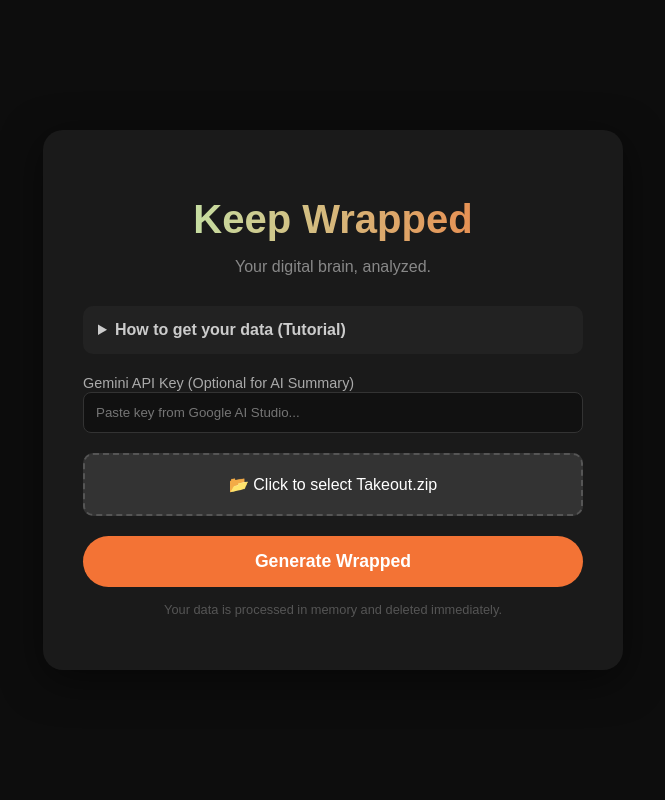
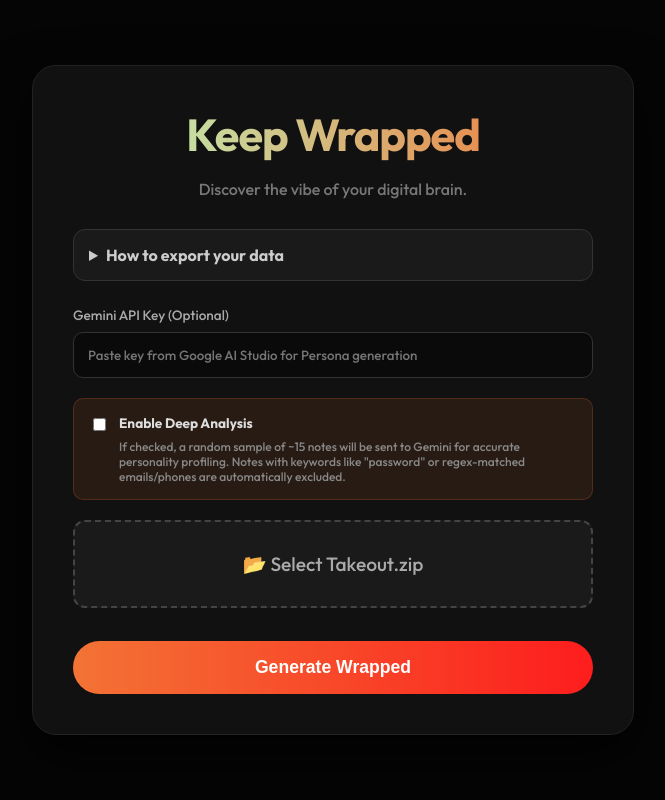
Before and after one commit to UnbuiltAlmond8/GoogleKeepWrapped, a Flask app: page / in a window 1280 px wide. Shown: the whole page, without its empty margins (307-972 px from the left). Run offline with Flask 3, Linux system fonts and the light colour scheme.

Commit message:
Revamp styling and update content in index.html

```diff
--- a/templates/index.html
+++ b/templates/index.html
@@ -4,52 +4,76 @@
     <meta charset="UTF-8">
     <meta name="viewport" content="width=device-width, initial-scale=1.0">
     <title>Keep Wrapped</title>
+    <link href="https://fonts.googleapis.com/css2?family=Outfit:wght@300;500;700&display=swap" rel="stylesheet">
     <style>
-        body { background: #0d0d0d; color: #fff; font-family: sans-serif; display: flex; align-items: center; justify-content: center; min-height: 100vh; margin: 0; }
-        .container { max-width: 500px; width: 90%; padding: 40px; background: #1a1a1a; border-radius: 20px; box-shadow: 0 10px 40px rgba(0,0,0,0.5); }
-        h1 { background: linear-gradient(90deg, #b9fbc0, #f37335); -webkit-background-clip: text; -webkit-text-fill-color: transparent; text-align: center; font-size: 2.5rem; margin-bottom: 5px; }
-        .sub { text-align: center; color: #888; margin-bottom: 30px; }
+        body { background: #050505; color: #fff; font-family: 'Outfit', sans-serif; display: flex; align-items: center; justify-content: center; min-height: 100vh; margin: 0; }
+        .container { max-width: 520px; width: 90%; padding: 40px; background: #111; border-radius: 24px; border: 1px solid #222; box-shadow: 0 20px 50px rgba(0,0,0,0.8); }
+        h1 { background: linear-gradient(to right, #b9fbc0, #f37335); -webkit-background-clip: text; -webkit-text-fill-color: transparent; text-align: center; font-size: 2.8rem; margin: 0 0 10px 0; letter-spacing: -1px; }
+        .sub { text-align: center; color: #777; margin-bottom: 30px; }
 
-        details { background: #222; padding: 15px; border-radius: 10px; margin-bottom: 20px; cursor: pointer; }
-        summary { font-weight: bold; color: #ccc; }
-        details p { color: #888; font-size: 0.9rem; line-height: 1.5; margin-top: 10px; }
+        details { background: #1a1a1a; padding: 15px; border-radius: 12px; margin-bottom: 25px; cursor: pointer; border: 1px solid #333; transition: 0.2s; }
+        details:hover { border-color: #555; }
+        summary { font-weight: 600; color: #ccc; outline: none; }
+        details p { color: #888; font-size: 0.9rem; line-height: 1.6; margin-top: 10px; }
 
-        input[type="text"] { width: 100%; padding: 12px; border-radius: 8px; border: 1px solid #333; background: #111; color: white; margin-bottom: 20px; box-sizing: border-box; }
+        .input-group { margin-bottom: 20px; text-align: left; }
+        label { font-size: 0.85rem; color: #aaa; display: block; margin-bottom: 8px; font-weight: 500; }
+        input[type="text"] { width: 100%; padding: 14px; border-radius: 10px; border: 1px solid #333; background: #0a0a0a; color: white; box-sizing: border-box; font-family: inherit; transition: 0.2s; }
+        input[type="text"]:focus { border-color: #f37335; outline: none; }
 
-        .file-upload { display: block; background: #333; padding: 20px; text-align: center; border-radius: 10px; border: 2px dashed #555; transition: 0.3s; cursor: pointer; }
+        .checkbox-group { display: flex; align-items: flex-start; gap: 10px; background: rgba(243, 115, 53, 0.1); padding: 15px; border-radius: 10px; border: 1px solid rgba(243, 115, 53, 0.2); }
+        .checkbox-group input { margin-top: 4px; }
+        .checkbox-group p { margin: 0; font-size: 0.85rem; color: #ddd; line-height: 1.4; }
+        .checkbox-group small { display: block; color: #888; margin-top: 5px; font-size: 0.75rem; }
+
+        .file-upload { display: block; margin-top: 20px; background: #1a1a1a; padding: 30px; text-align: center; border-radius: 12px; border: 2px dashed #444; transition: 0.3s; cursor: pointer; }
         .file-upload:hover { border-color: #f37335; background: #222; }
         input[type="file"] { display: none; }
 
-        button { width: 100%; padding: 15px; background: #f37335; color: white; border: none; border-radius: 50px; font-weight: bold; font-size: 1.1rem; cursor: pointer; margin-top: 20px; }
-        button:hover { background: #e06020; }
-        .note { font-size: 0.8rem; color: #555; text-align: center; margin-top: 15px; }
+        button { width: 100%; padding: 16px; background: linear-gradient(90deg, #f37335, #fd1d1d); color: white; border: none; border-radius: 50px; font-weight: 700; font-size: 1.1rem; cursor: pointer; margin-top: 25px; transition: transform 0.2s; }
+        button:hover { transform: scale(1.02); }
+        .error { color: #ff4b4b; text-align: center; margin-top: 15px; font-size: 0.9rem; }
     </style>
 </head>
 <body>
     <div class="container">
         <h1>Keep Wrapped</h1>
-        <p class="sub">Your digital brain, analyzed.</p>
+        <p class="sub">Discover the vibe of your digital brain.</p>
 
         <details>
-            <summary>How to get your data (Tutorial)</summary>
+            <summary>How to export your data</summary>
             <p>1. Go to <a href="https://takeout.google.com" target="_blank" style="color:#f37335;">Google Takeout</a>.</p>
-            <p>2. Click "Deselect All", then scroll down and check only <b>Keep</b>.</p>
-            <p>3. Click "Next Step", select "Send download link via email", and click "Create export".</p>
-            <p>4. Download the ZIP file and upload it below.</p>
+            <p>2. Click "Deselect All", then scroll down and check ONLY <b>Keep</b>.</p>
+            <p>3. Select "Send download link via email" and create export.</p>
+            <p>4. Download the ZIP file and upload it here.</p>
         </details>
 
         <form method="POST" enctype="multipart/form-data">
-            <label style="font-size: 0.9rem; color: #aaa;">Gemini API Key (Optional for AI Summary)</label>
-            <input type="text" name="api_key" placeholder="Paste key from Google AI Studio...">
+
+            <div class="input-group">
+                <label>Gemini API Key (Optional)</label>
+                <input type="text" name="api_key" placeholder="Paste key from Google AI Studio for Persona generation">
+            </div>
+
+            <div class="checkbox-group">
+                <input type="checkbox" name="share_content" id="share_content">
+                <div>
+                    <p><b>Enable Deep Analysis</b></p>
+                    <small>If checked, a random sample of ~15 notes will be sent to Gemini for accurate personality profiling. Notes with keywords like "password" or regex-matched emails/phones are automatically excluded.</small>
+                </div>
+            </div>
 
             <label class="file-upload">
-                <span>📂 Click to select Takeout.zip</span>
-                <input type="file" name="file" accept=".zip" required>
+                <span style="font-size: 1.2rem;">📂 Select Takeout.zip</span>
+                <input type="file" name="file" accept=".zip" required onchange="this.parentElement.style.borderColor='#b9fbc0'">
             </label>
 
             <button type="submit">Generate Wrapped</button>
         </form>
-        <p class="note">Your data is processed in memory and deleted immediately.</p>
+
+        {% if error %}
+            <div class="error">{{ error }}</div>
+        {% endif %}
     </div>
 </body>
 </html>
```
